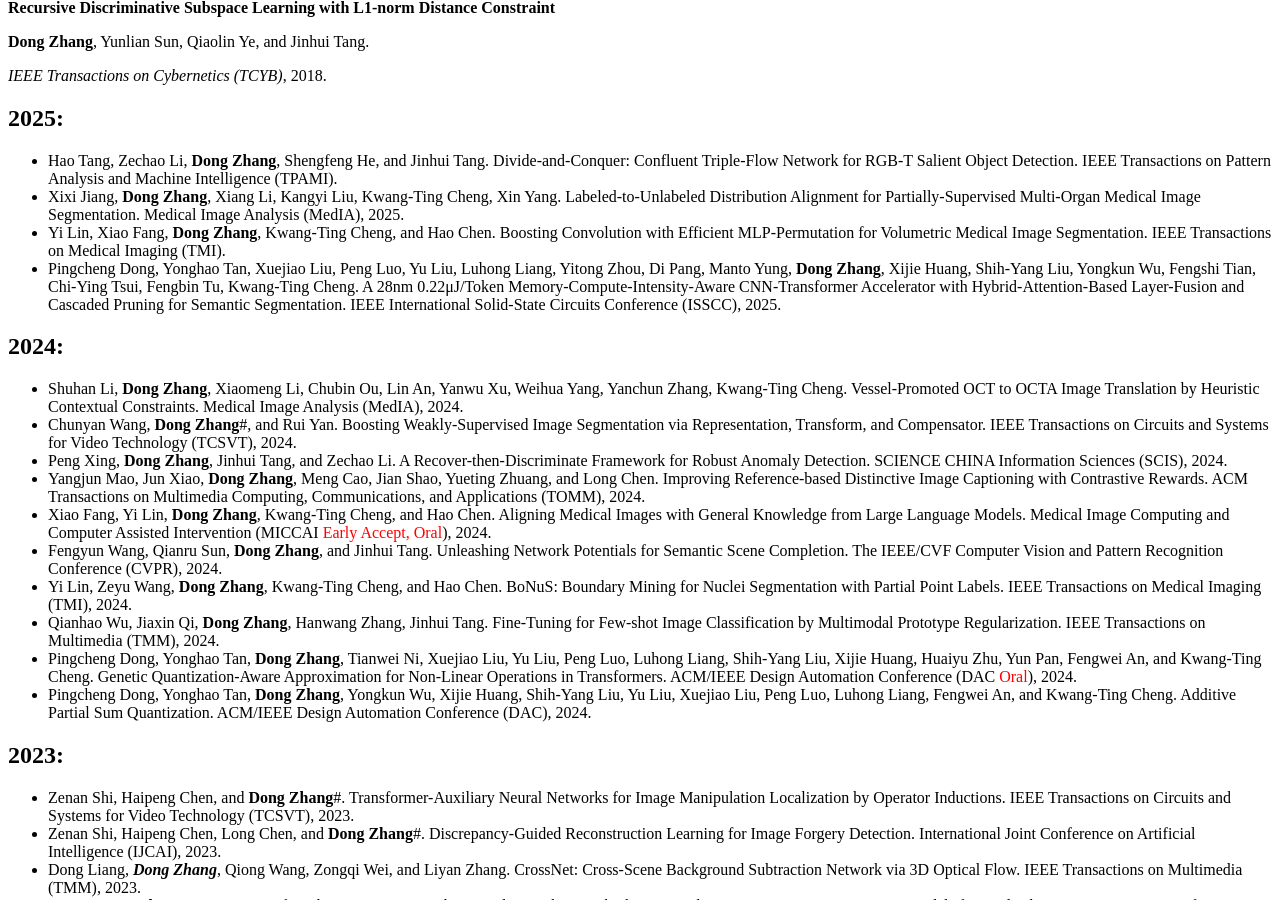
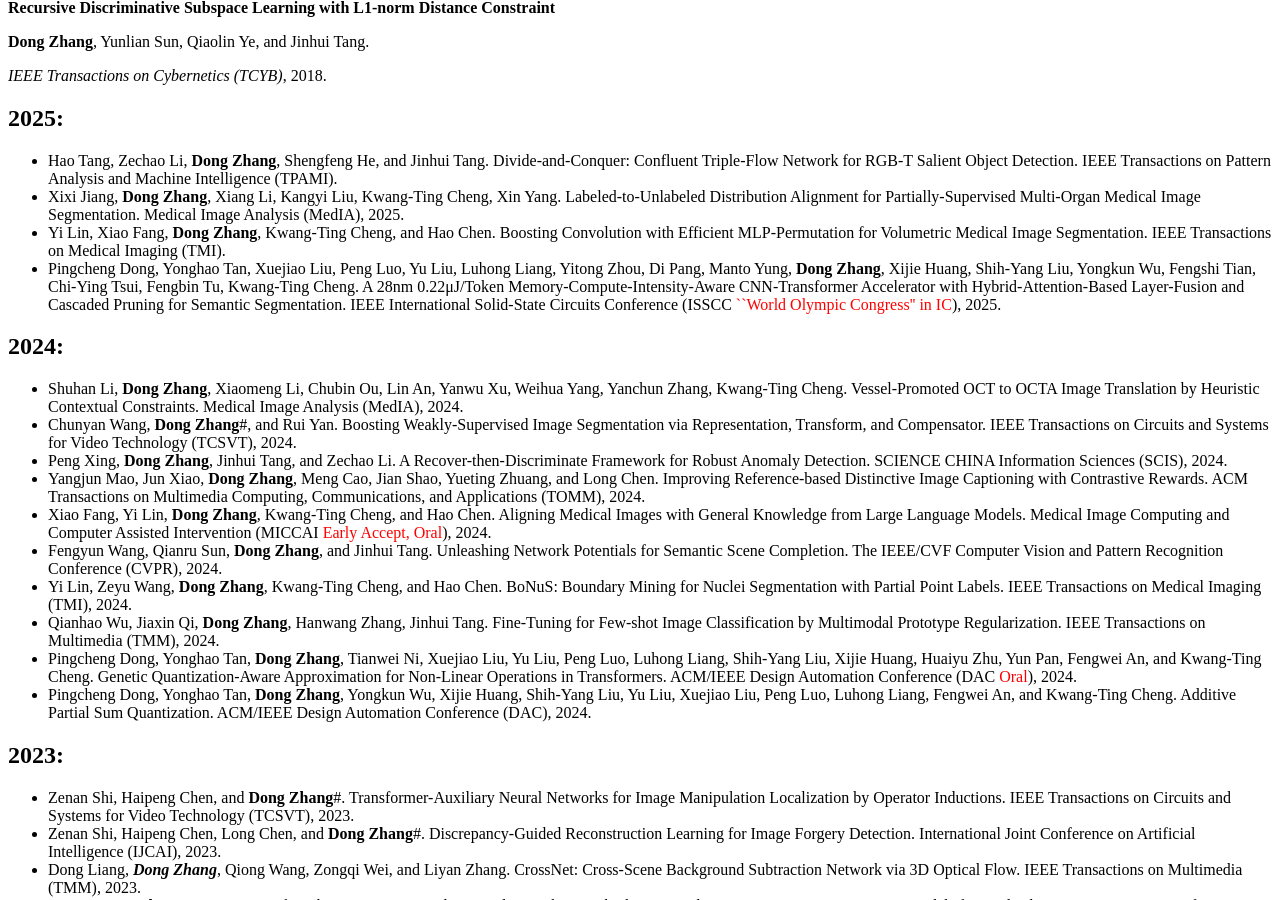
Before and after one commit to ZHANGDONG-NJUST/zhangdong-njust.github.io, a Jekyll site: the page built from _pages/includes/2_publication.md, in a window 1280 px wide and 900 px high, scrolled down 1945 px. Built offline with Jekyll 4.4.1, drawn with Linux system fonts in a browser that asks for light colours; our own code applies the rules of GitHub Pages for plain Markdown files.

Commit message:
Update 2_publication.md

```diff
--- a/_pages/includes/2_publication.md
+++ b/_pages/includes/2_publication.md
@@ -163,7 +163,7 @@
 - Hao Tang, Zechao Li, **Dong Zhang**, Shengfeng He, and Jinhui Tang. Divide-and-Conquer: Confluent Triple-Flow Network for RGB-T Salient Object Detection. IEEE Transactions on Pattern Analysis and Machine Intelligence (TPAMI).
 - Xixi Jiang, **Dong Zhang**, Xiang Li, Kangyi Liu, Kwang-Ting Cheng, Xin Yang. Labeled-to-Unlabeled Distribution Alignment for Partially-Supervised Multi-Organ Medical Image Segmentation. Medical Image Analysis (MedIA), 2025.
 - Yi Lin, Xiao Fang, **Dong Zhang**, Kwang-Ting Cheng, and Hao Chen. Boosting Convolution with Efficient MLP-Permutation for Volumetric Medical Image Segmentation. IEEE Transactions on Medical Imaging (TMI).
-- Pingcheng Dong, Yonghao Tan, Xuejiao Liu, Peng Luo, Yu Liu, Luhong Liang, Yitong Zhou, Di Pang, Manto Yung, **Dong Zhang**, Xijie Huang, Shih-Yang Liu, Yongkun Wu, Fengshi Tian, Chi-Ying Tsui, Fengbin Tu, Kwang-Ting Cheng. A 28nm 0.22μJ/Token Memory-Compute-Intensity-Aware CNN-Transformer Accelerator with Hybrid-Attention-Based Layer-Fusion and Cascaded Pruning for Semantic Segmentation. IEEE International Solid-State Circuits Conference (ISSCC), 2025.
+- Pingcheng Dong, Yonghao Tan, Xuejiao Liu, Peng Luo, Yu Liu, Luhong Liang, Yitong Zhou, Di Pang, Manto Yung, **Dong Zhang**, Xijie Huang, Shih-Yang Liu, Yongkun Wu, Fengshi Tian, Chi-Ying Tsui, Fengbin Tu, Kwang-Ting Cheng. A 28nm 0.22μJ/Token Memory-Compute-Intensity-Aware CNN-Transformer Accelerator with Hybrid-Attention-Based Layer-Fusion and Cascaded Pruning for Semantic Segmentation. IEEE International Solid-State Circuits Conference (ISSCC <font color="red">``World Olympic Congress'' in IC</font>), 2025.
 
 ## 2024:
 - Shuhan Li, **Dong Zhang**, Xiaomeng Li, Chubin Ou, Lin An, Yanwu Xu, Weihua Yang, Yanchun Zhang, Kwang-Ting Cheng. Vessel-Promoted OCT to OCTA Image Translation by Heuristic Contextual Constraints. Medical Image Analysis (MedIA), 2024.
```
